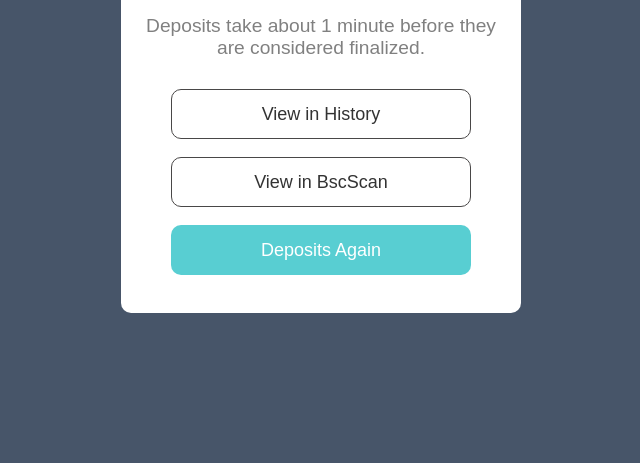
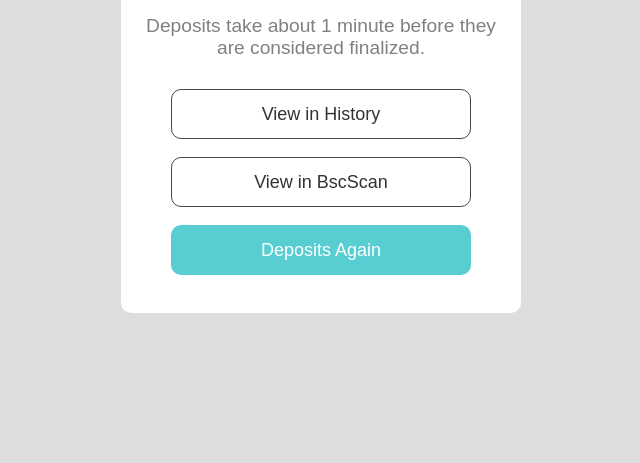
Before and after one commit to Bidhan-24/Transaction-Submitted-Logo, a plain HTML site: page index.html in a window 1280 px wide. Shown: the part 387-850 px from the top of the page, without its empty margins (319-959 px from the left). Drawn offline with Linux system fonts and the light colour scheme.

Commit message:
Update style.css

```diff
--- a/style.css
+++ b/style.css
@@ -9,7 +9,7 @@
 }
 
 body{
-    background-color: #475569;
+    background-color: #ddd;
 }
 
 .container{
```
